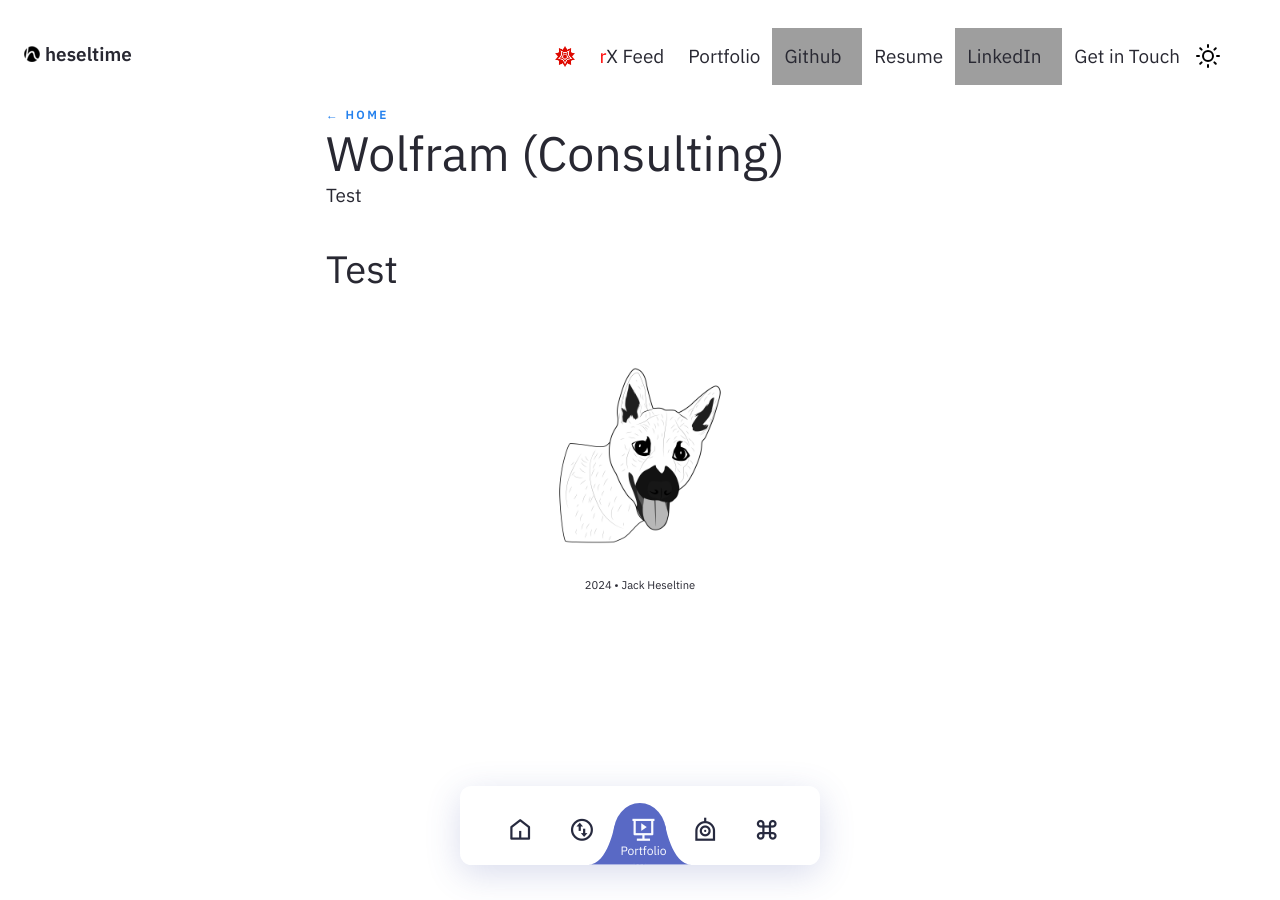
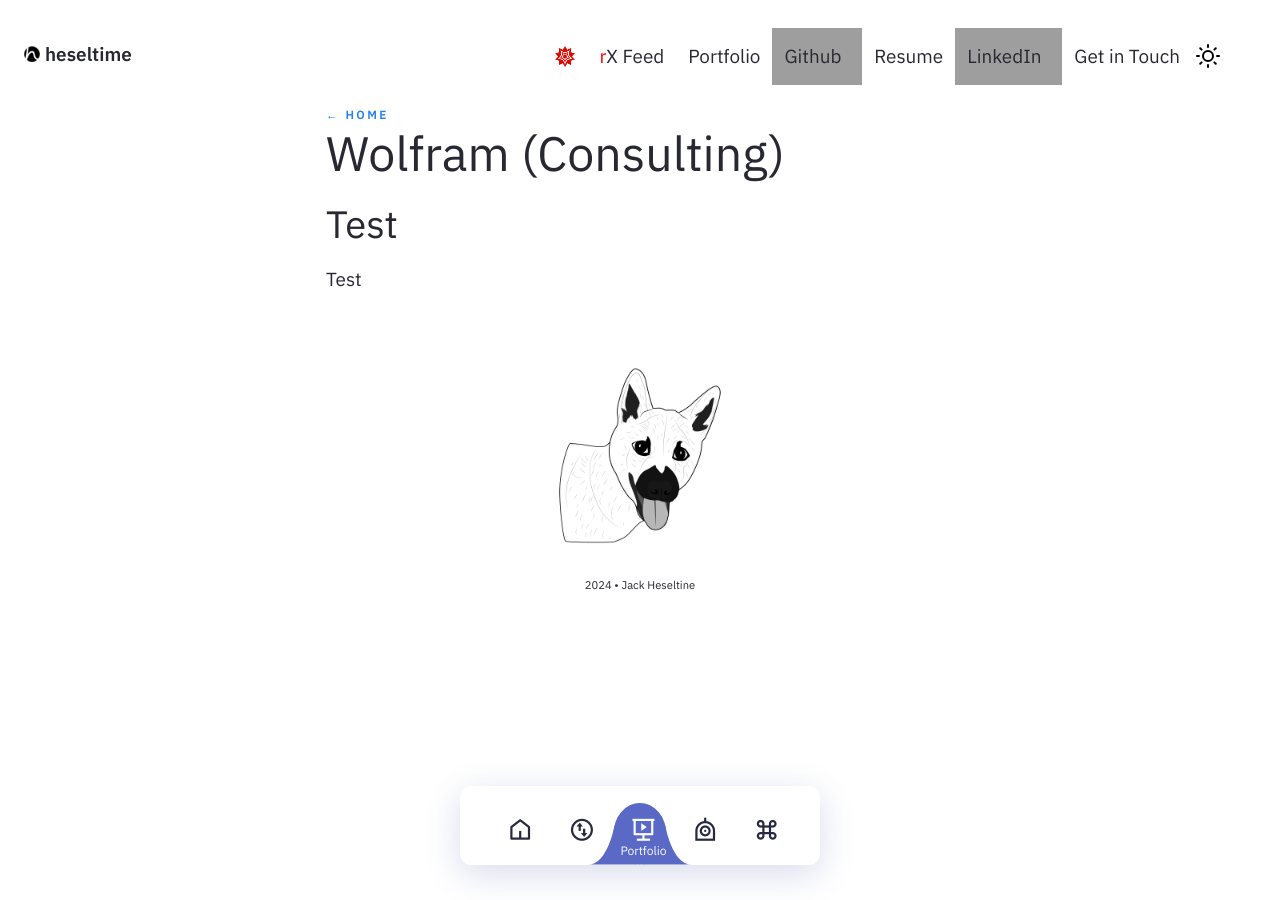
Before and after one commit to heseltime/heseltime.github.io, a Jekyll site: the page built from pages/wolfram.md, in a window 1280 px wide. Built offline with Jekyll 4.4.1, drawn with Linux system fonts in a browser that asks for light colours; grey boxes are pictures that could not be loaded.

Commit message:
Check title spacing

```diff
--- a/pages/wolfram.md
+++ b/pages/wolfram.md
@@ -5,11 +5,9 @@ title: Wolfram (Consulting)
 feedformat: none
 ---
 
-Test
-
 # Test
 
-
+Test
 
 
 <nav class="nav">
```
